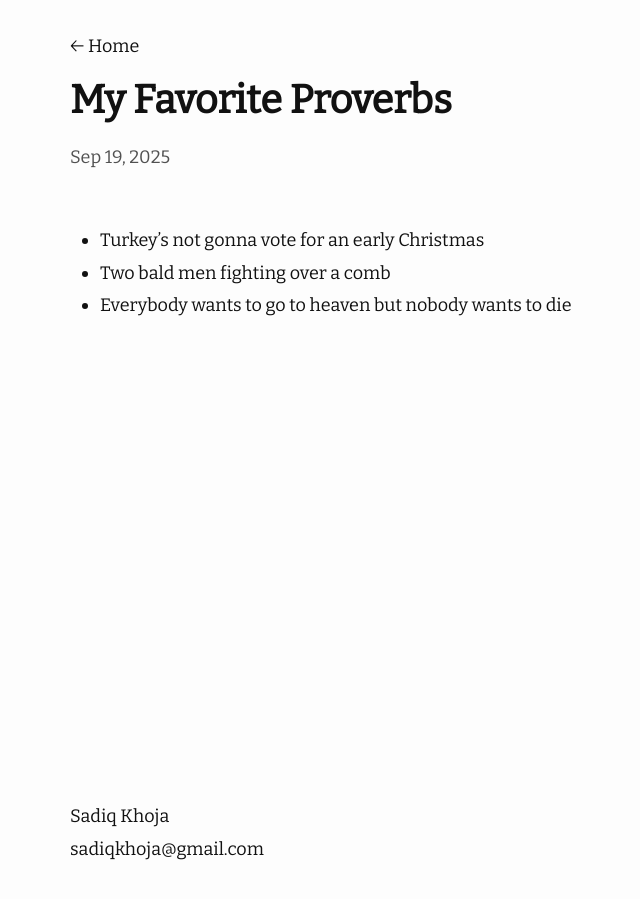
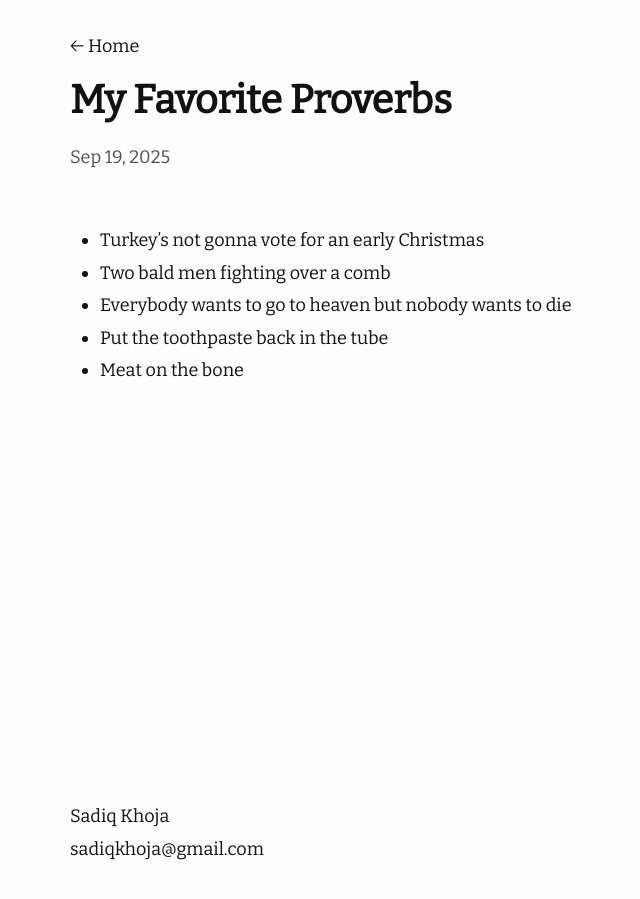
Before and after one commit to sadiqkhoja/sadiqkhoja.github.io, a Jekyll site: the page built from _posts/2025-09-19-my-fav-proverbs.md, in a window 1280 px wide. Shown: the whole page, without its empty margins (200-840 px from the left). Built offline with Jekyll 4.4.1, drawn with Linux system fonts in a browser that asks for light colours; nearby versions of some CDN libraries.

Commit message:
Add new proverbs to the list

```diff
--- a/_posts/2025-09-19-my-fav-proverbs.md
+++ b/_posts/2025-09-19-my-fav-proverbs.md
@@ -6,3 +6,5 @@ title: My Favorite Proverbs
 - Turkey's not gonna vote for an early Christmas
 - Two bald men fighting over a comb
 - Everybody wants to go to heaven but nobody wants to die
+- Put the toothpaste back in the tube
+- Meat on the bone
```
